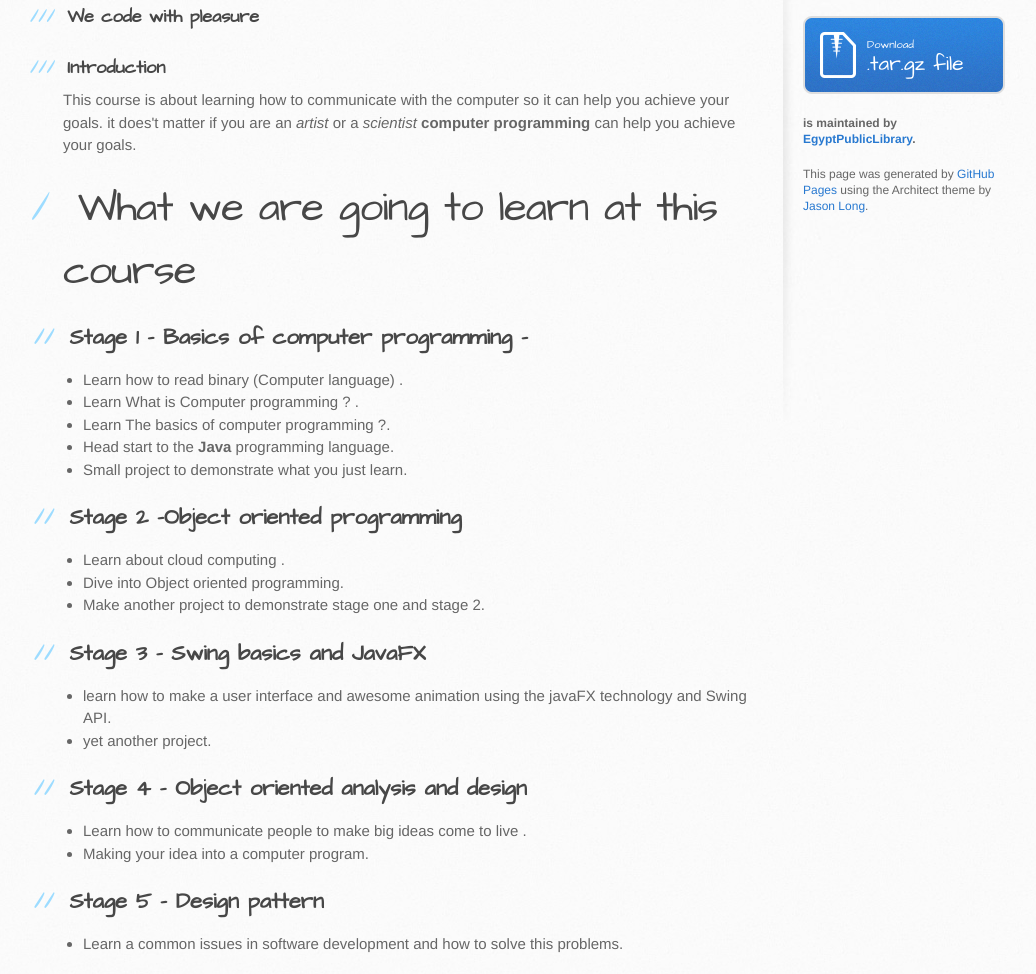
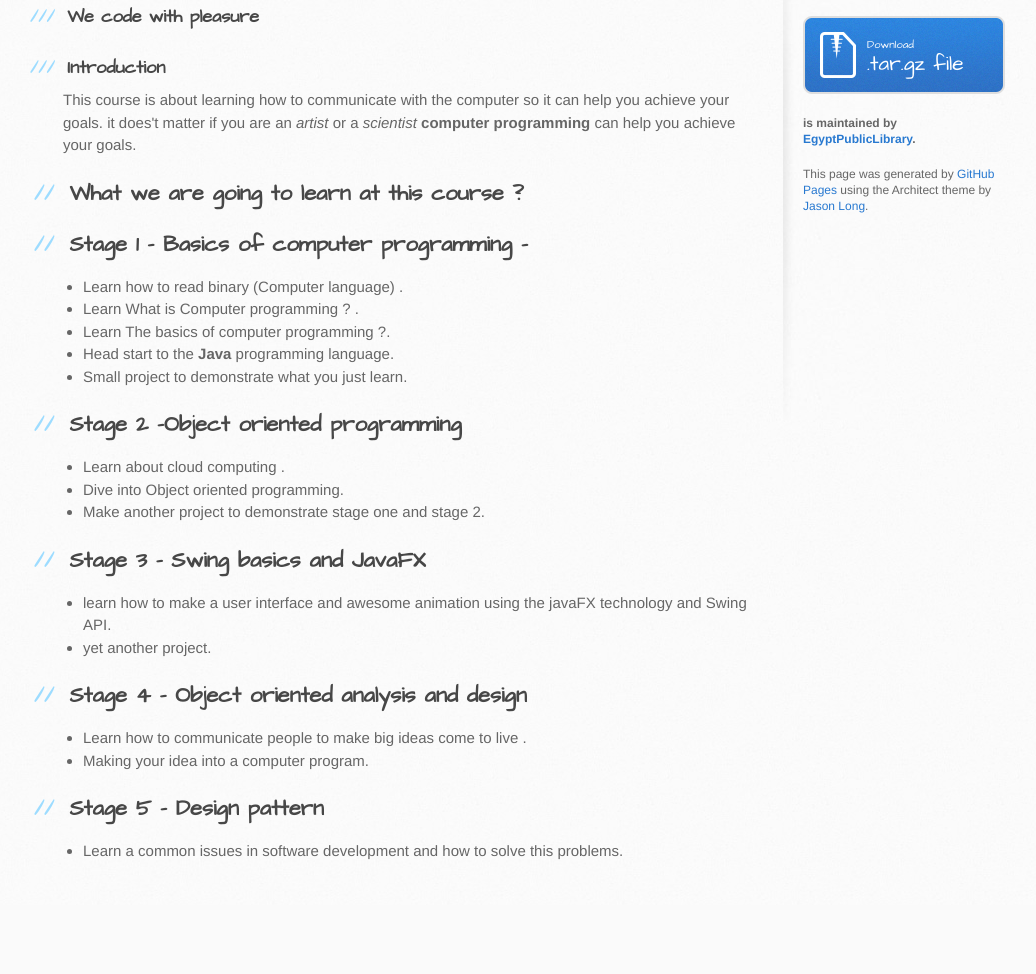
Before and after one commit to EgyptPublicLibrary/ProgrammingCourse, a plain HTML site: page index.html in a window 1280 px wide. Shown: the part 748-1722 px from the top of the page, without its empty margins (107-1143 px from the left). After the commit the page ends 1653 px from the top, so only its background shows below. Drawn offline with Linux system fonts and the light colour scheme.

Commit message:
Create gh-pages branch via GitHub

```diff
--- a/index.html
+++ b/index.html
@@ -40,8 +40,8 @@
 <p>This course is about learning how to communicate with the computer so it can help you achieve your goals.
 it does't matter if you are an <em>artist</em> or a <em>scientist</em> <strong>computer programming</strong> can help you achieve your goals.</p>
 
-<h1>
-<a id="what-we-are-going-to-learn-at-this-course" class="anchor" href="#what-we-are-going-to-learn-at-this-course" aria-hidden="true"><span class="octicon octicon-link"></span></a>What we are going to learn at this course</h1>
+<h2>
+<a id="what-we-are-going-to-learn-at-this-course-" class="anchor" href="#what-we-are-going-to-learn-at-this-course-" aria-hidden="true"><span class="octicon octicon-link"></span></a>What we are going to learn at this course ?</h2>
 
 <h2>
 <a id="stage-1---basics-of-computer-programming--" class="anchor" href="#stage-1---basics-of-computer-programming--" aria-hidden="true"><span class="octicon octicon-link"></span></a>Stage 1 <strong>- Basics of computer programming -</strong>
```
Also changed, not shown: params.json (+1 -1 lines).
